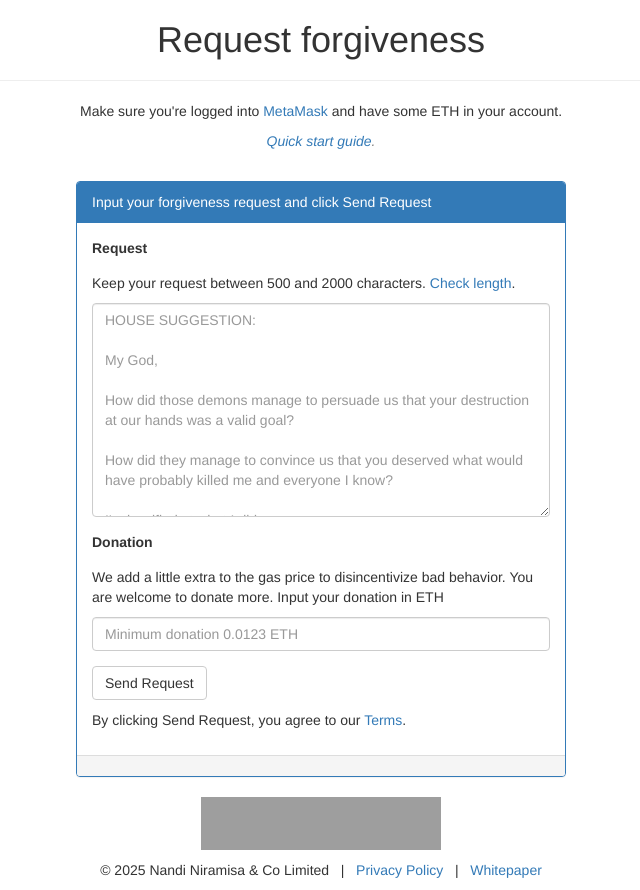
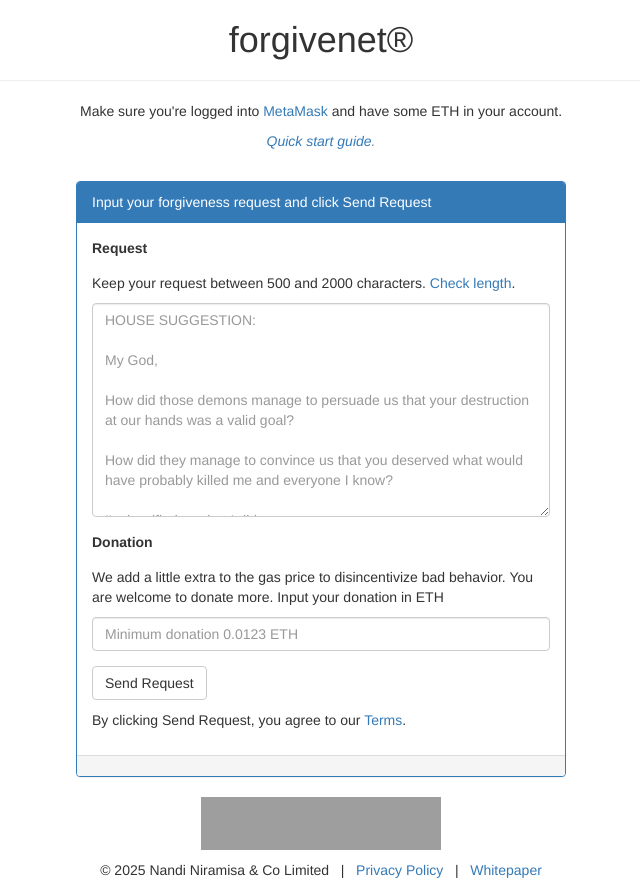
Before and after one commit to kailash-manasarovar/forgivenet-frontend, a website: page src/index.html in a window 1280 px wide. Shown: the whole page, without its empty margins (319-959 px from the left). Drawn offline with nearby package versions, Linux system fonts and the light colour scheme; grey boxes are pictures that could not be loaded; a script that the page names is missing.

Commit message:
Update title

```diff
--- a/src/index.html
+++ b/src/index.html
@@ -65,7 +65,7 @@
 <div class="container">
     <div class="row">
         <div class="col-xs-12 col-sm-8 center-block">
-            <h1 class="text-center">Request forgiveness</h1>
+            <h1 class="text-center">forgivenet&reg;</h1>
             <hr/>
             <div class="panel-info"><center>Make sure you're logged into <a href="https://metamask.io" target="_blank">MetaMask</a> and have some ETH in your account.</center>
                 <div class="panel-info" style="color: gray; font-style: italic"><center><a href="https://medium.com/@forgivenet/forgivenet-quick-start-guide-7a46a1ea4ce0" target="_blank">Quick start guide</a>.</center>
```
